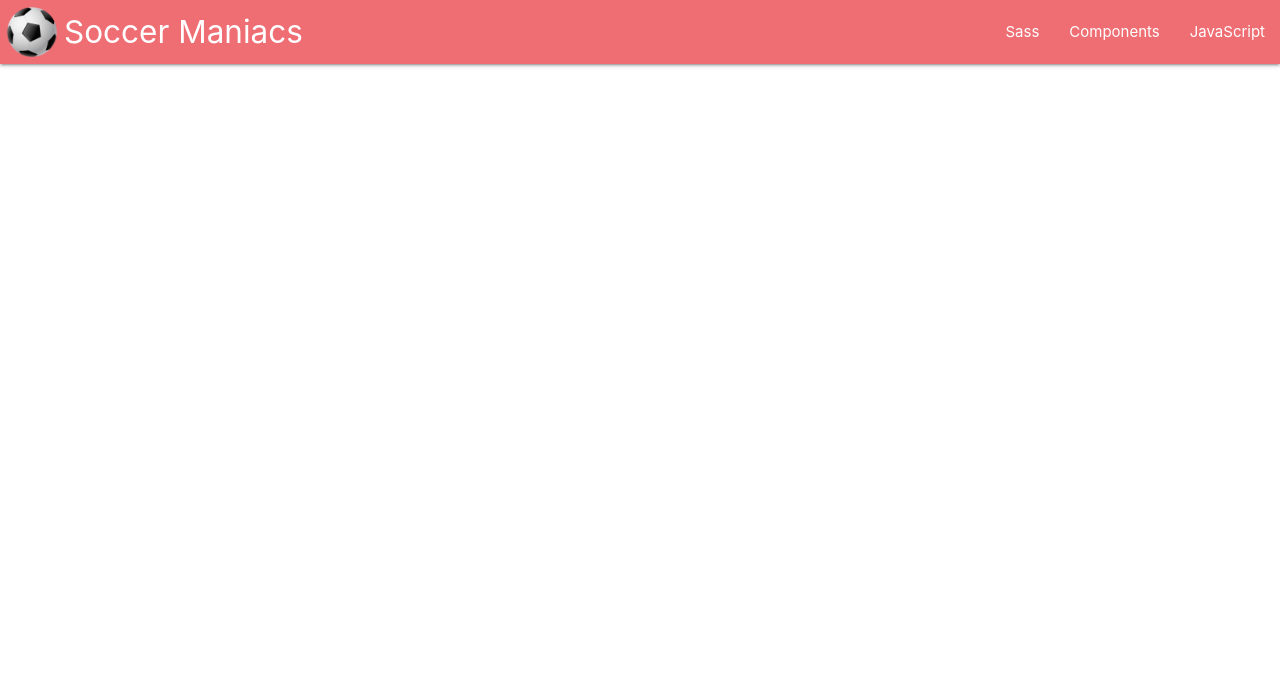
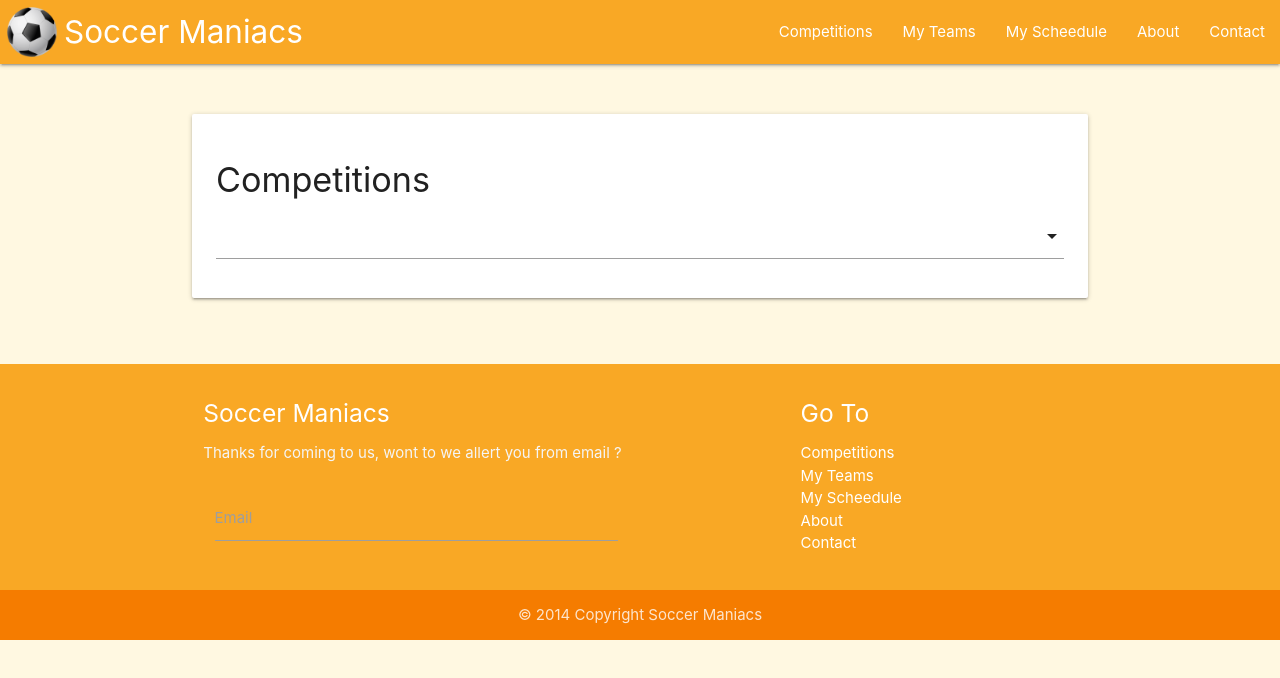
Before and after one commit to masdikaid/dicoding-submission-two, a plain HTML site: page index.html in a window 1280 px wide. Drawn offline with Linux system fonts and the light colour scheme; no server answers.

Commit message:
layouting

```diff
--- a/index.html
+++ b/index.html
@@ -6,28 +6,78 @@
     <link rel="stylesheet" href="css/styles.css">
     <title>Football Maniacs</title>
 </head>
-<body>
+<body class="amber lighten-5">
     <header>
         <nav>
-            <div class="nav-wrapper">
+            <div class="nav-wrapper yellow darken-3">
             <img src="assets/Icon.png" alt="Icon Soccer Maniacs" class="responsive-img left hide-on-med-and-down">
               <a href="#" class="brand-logo">Soccer Maniacs</a>
               <a href="#" data-target="mobile-demo" class="sidenav-trigger right">menu</a>
               <ul id="nav" class="right hide-on-med-and-down">
-                <li><a href="sass.html">Sass</a></li>
-                <li><a href="badges.html">Components</a></li>
-                <li><a href="collapsible.html">JavaScript</a></li>
+                <li><a href="#competitions">Competitions</a></li>
+                <li><a href="#fav-teams">My Teams</a></li>
+                <li><a href="#scheedule">My Scheedule</a></li>
+                <li><a href="#about">About</a></li>
+                <li><a href="#contact">Contact</a></li>
               </ul>
               <ul class="sidenav" id="mobile-demo">
-                <li><a href="sass.html">Sass</a></li>
-                <li><a href="badges.html">Components</a></li>
-                <li><a href="collapsible.html">Javascript</a></li>
-                <li><a href="mobile.html">Mobile</a></li>
+                <li><a href="#competitions">Competitions</a></li>
+                <li><a href="#fav-teams">My Teams</a></li>
+                <li><a href="#scheedule">My Scheedule</a></li>
+                <li><a href="#about">About</a></li>
+                <li><a href="#contact">Contact</a></li>
               </ul>
             </div>
           </nav>
     </header>
+
+    <section class="container" id="content">
+        <!--  -->
+        <div class="card white">
+            <div class="card-content">
+                <h4>Competitions</h4>
+                <div class="input-field col s12">
+                    <select>
+                    </select>
+                </div>
+
+
+            </div>
+        </div>
+    </section>
+
+    <footer class="page-footer yellow darken-3">
+        <div class="container">
+            <div class="row">
+            <div class="col l6 s12">
+                <h5 class="white-text">Soccer Maniacs</h5>
+                <p class="grey-text text-lighten-4">Thanks for coming to us, wont to we allert you from email ?</p>
+                <div class="input-field col s12">
+                    <input id="email" type="email" class="validate text-white">
+                    <label for="email" class="text-white">Email</label>
+                  </div>
+            </div>
+            <div class="col l4 offset-l2 s12">
+                <h5 class="white-text">Go To</h5>
+                <ul>
+                    <li><a href="#competitions">Competitions</a></li>
+                    <li><a href="#fav-teams">My Teams</a></li>
+                    <li><a href="#scheedule">My Scheedule</a></li>
+                    <li><a href="#about">About</a></li>
+                    <li><a href="#contact">Contact</a></li>
+                </ul>
+            </div>
+            </div>
+        </div>
+        <div class="footer-copyright orange darken-2">
+            <div class="container center">
+            © 2014 Copyright Soccer Maniacs
+            </div>
+        </div>
+    </footer>
+
     <script src="js/materialize.min.js"></script>
     <script src="js/script.js"></script>
 </body>
+
 </html>
```
Also changed, not shown: pages/about.html (added), pages/competition-details.html (deleted), pages/contact.html (added), pages/match-details.html (added), pages/scheedule.html (added), pages/teams.html (deleted).
